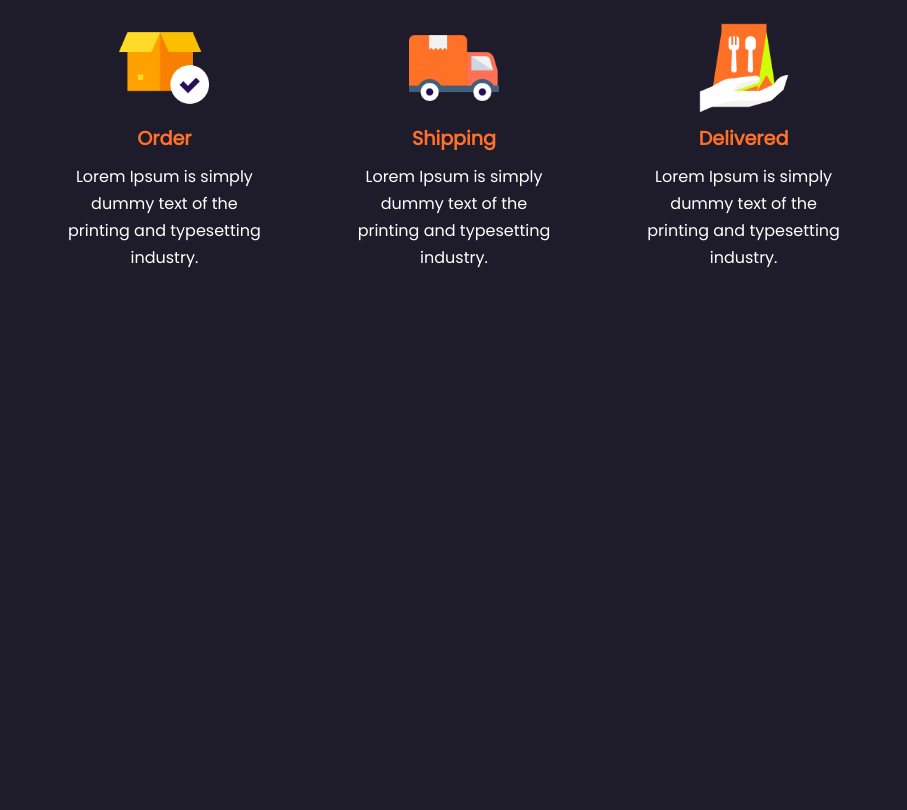
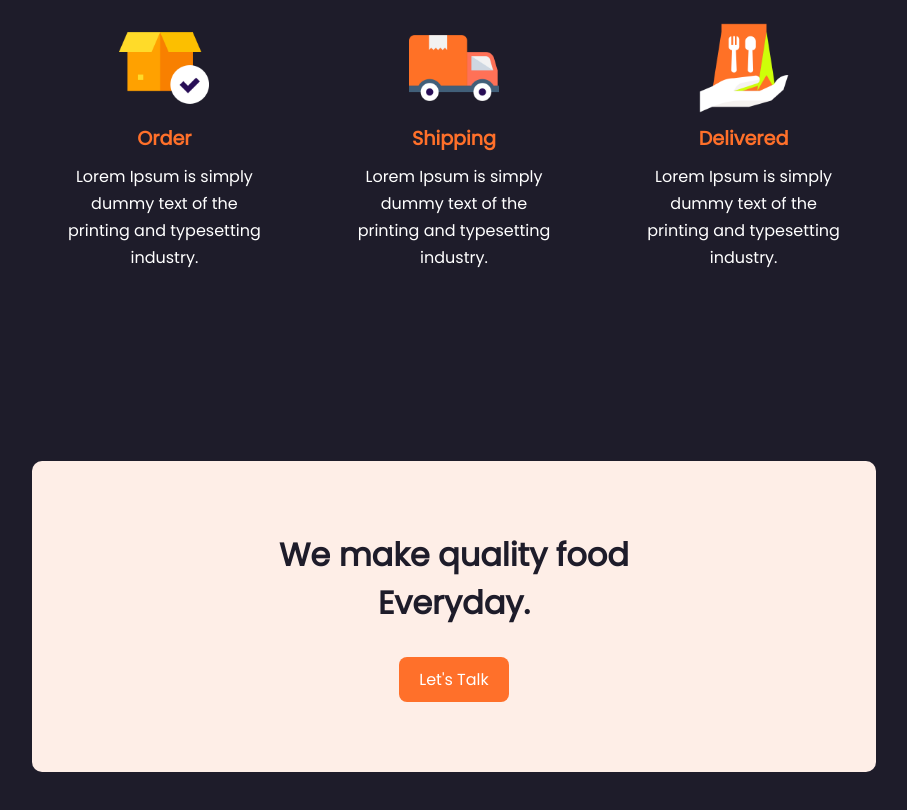
Before and after one commit to SzabinaDMRA/restaurant-website-design, a plain HTML site: page index.html in a window 1280 px wide. Shown: the part 2174-2984 px from the top of the page, without its empty margins (186-1093 px from the left). Before the commit the page ends 2535 px from the top, so only its background shows below. Drawn offline with nearby package versions, Linux system fonts and the light colour scheme.

Commit message:
WEB-05, Add The 'Call To Action' Area.

```diff
--- a/index.html
+++ b/index.html
@@ -126,5 +126,14 @@
         </div>
     </section>
     <!----------------------------- Services End ----------------------------->
+
+
+    <!----------------------------- Call To Action Start ----------------------------->
+    <section class="cta">
+        <h2>We make quality food <br> Everyday.</h2>
+        <a href="#" class="btn">Let's Talk</a>
+    </section>
+    <!----------------------------- Call to Action End ----------------------------->
+
   </body>
 </html>
--- a/style.css
+++ b/style.css
@@ -239,5 +239,19 @@ section{
 
 .s-box p{
     line-height: 1.7;
+}
 
+.cta{
+    background: #feeee7;
+    padding: 70px 0;
+    text-align: center;
+    width: 66%;
+    margin: 100px auto;
+    border-radius: 10px;
 }
+
+.cta h2{
+    font-size: 2rem;
+    color: var(--bg-color);
+    margin-bottom:30px ;
+}
```
